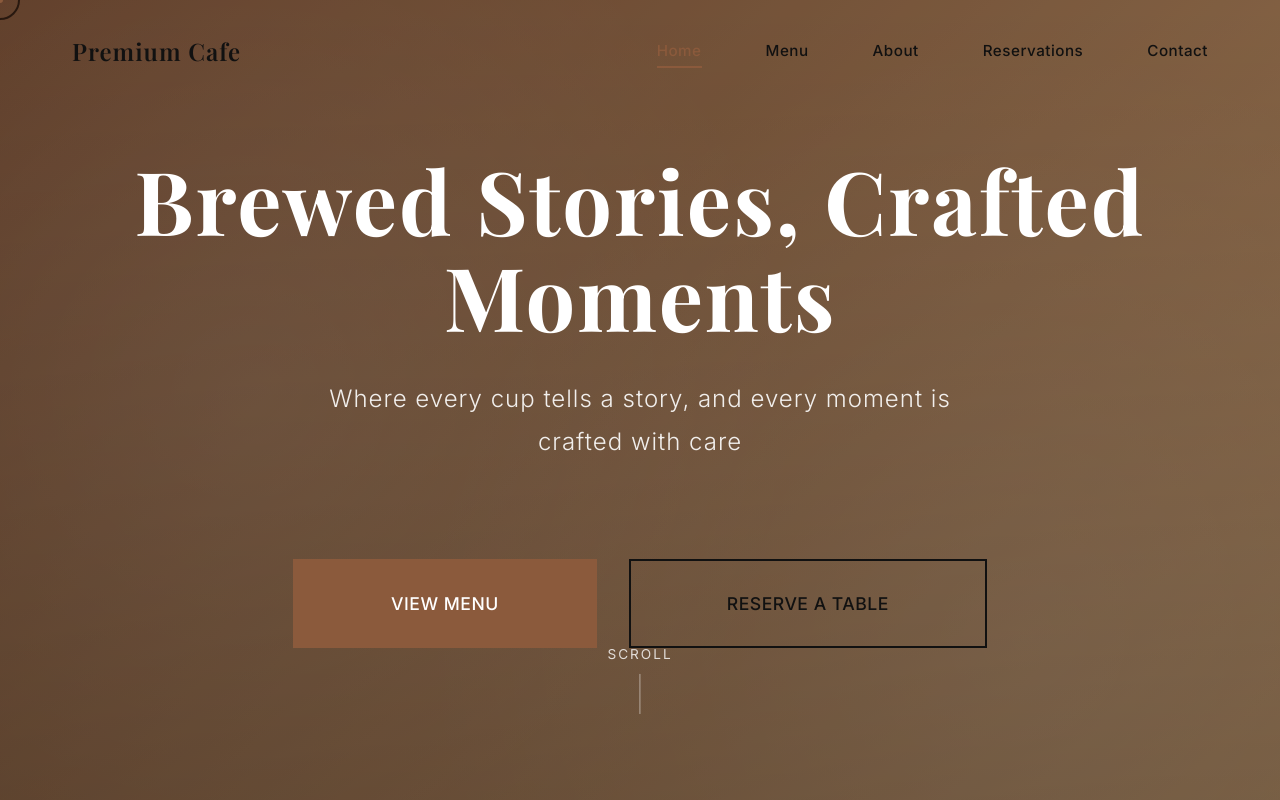
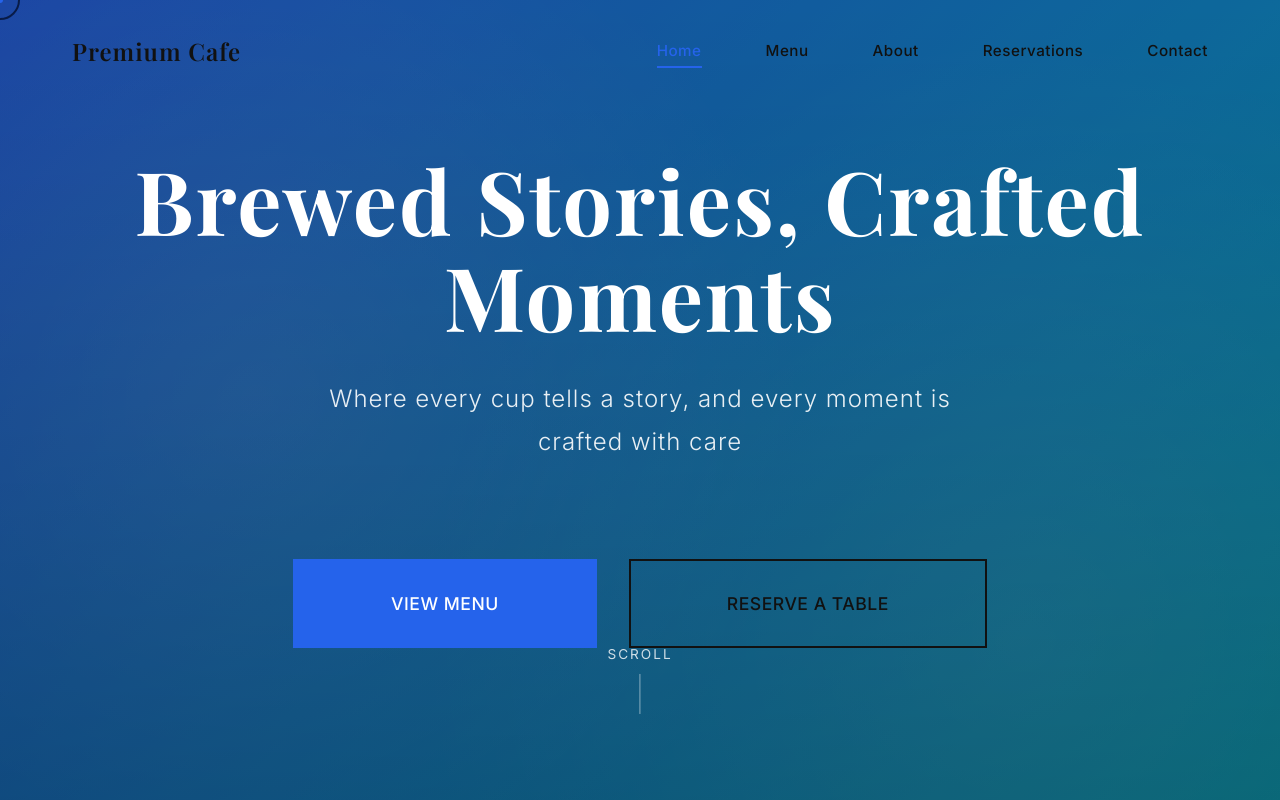
Before and after one commit to DualSparkStudio/116-cafe, a React (Vite) app: page / in a window 1280 px wide. Shown: the top 800 px of the page. Built offline with nearby package versions, Linux system fonts and the light colour scheme.

Commit message:
Refactor dependencies and update styles for Premium Cafe website. Replace deprecated '@studio-freight/lenis' with 'lenis' package, and adjust GSAP integration for smooth scrolling. Update color scheme to a modern blue/teal theme across various components and pages, enhancing visual consistency.

```diff
--- a/src/App.jsx
+++ b/src/App.jsx
@@ -1,6 +1,8 @@
 import { BrowserRouter as Router, Routes, Route } from 'react-router-dom'
 import { useEffect } from 'react'
-import Lenis from '@studio-freight/lenis'
+import Lenis from 'lenis'
+import { gsap } from 'gsap'
+import { ScrollTrigger } from 'gsap/ScrollTrigger'
 import AOS from 'aos'
 import 'aos/dist/aos.css'
 
@@ -38,6 +40,9 @@ function App() {
       offset: 100
     })
 
+    // Register GSAP ScrollTrigger plugin
+    gsap.registerPlugin(ScrollTrigger)
+
     // Initialize Lenis smooth scroll
     const lenis = new Lenis({
       duration: 1.2,
@@ -48,8 +53,15 @@ function App() {
       wheelMultiplier: 1,
       smoothTouch: false,
       touchMultiplier: 2,
+      infinite: false,
     })
 
+    // Integrate Lenis with GSAP ScrollTrigger
+    lenis.on('scroll', (e) => {
+      ScrollTrigger.update()
+    })
+
+    // RAF loop for smooth scrolling
     function raf(time) {
       lenis.raf(time)
       requestAnimationFrame(raf)
@@ -57,8 +69,14 @@ function App() {
 
     requestAnimationFrame(raf)
 
+    // Refresh ScrollTrigger after a short delay to ensure everything is loaded
+    setTimeout(() => {
+      ScrollTrigger.refresh()
+    }, 100)
+
     return () => {
       lenis.destroy()
+      ScrollTrigger.getAll().forEach(trigger => trigger.kill())
     }
   }, [])
 
--- a/src/components/CustomCursor.css
+++ b/src/components/CustomCursor.css
@@ -15,7 +15,7 @@
   width: 60px;
   height: 60px;
   border-color: var(--color-accent);
-  background: rgba(212, 165, 116, 0.1);
+  background: rgba(6, 182, 212, 0.1);
 }
 
 .custom-cursor-dot {
--- a/src/components/sections/About.css
+++ b/src/components/sections/About.css
@@ -35,7 +35,7 @@
   left: 0;
   right: 0;
   bottom: 0;
-  background: linear-gradient(135deg, rgba(139, 90, 60, 0.2) 0%, rgba(212, 165, 116, 0.2) 100%);
+  background: linear-gradient(135deg, rgba(37, 99, 235, 0.2) 0%, rgba(6, 182, 212, 0.2) 100%);
   opacity: 0;
   transition: var(--transition-base);
 }
--- a/src/components/sections/Hero.css
+++ b/src/components/sections/Hero.css
@@ -15,7 +15,7 @@
   left: 0;
   right: 0;
   bottom: 0;
-  background: linear-gradient(135deg, #8B5A3C 0%, #D4A574 100%);
+  background: linear-gradient(135deg, #2563EB 0%, #06B6D4 100%);
   z-index: 0;
 }
 
--- a/src/components/sections/ReservationCTA.css
+++ b/src/components/sections/ReservationCTA.css
@@ -10,7 +10,7 @@
   left: 0;
   right: 0;
   bottom: 0;
-  background: linear-gradient(135deg, #8B5A3C 0%, #D4A574 100%);
+  background: linear-gradient(135deg, #2563EB 0%, #06B6D4 100%);
   z-index: 0;
 }
 
--- a/src/pages/About.css
+++ b/src/pages/About.css
@@ -3,7 +3,7 @@
 }
 
 .about-hero {
-  background: linear-gradient(135deg, #8B5A3C 0%, #D4A574 100%);
+  background: linear-gradient(135deg, #2563EB 0%, #06B6D4 100%);
   color: var(--color-bg-light);
   text-align: center;
   padding: var(--spacing-xxl) 0;
--- a/src/pages/Contact.css
+++ b/src/pages/Contact.css
@@ -3,7 +3,7 @@
 }
 
 .contact-hero {
-  background: linear-gradient(135deg, #8B5A3C 0%, #D4A574 100%);
+  background: linear-gradient(135deg, #2563EB 0%, #06B6D4 100%);
   color: var(--color-bg-light);
   text-align: center;
   padding: var(--spacing-xxl) 0;
--- a/src/pages/Menu.css
+++ b/src/pages/Menu.css
@@ -3,7 +3,7 @@
 }
 
 .menu-hero {
-  background: linear-gradient(135deg, #8B5A3C 0%, #D4A574 100%);
+  background: linear-gradient(135deg, #2563EB 0%, #06B6D4 100%);
   color: var(--color-bg-light);
   text-align: center;
   padding: var(--spacing-xxl) 0;
--- a/src/pages/Reservations.css
+++ b/src/pages/Reservations.css
@@ -3,7 +3,7 @@
 }
 
 .reservations-hero {
-  background: linear-gradient(135deg, #8B5A3C 0%, #D4A574 100%);
+  background: linear-gradient(135deg, #2563EB 0%, #06B6D4 100%);
   color: var(--color-bg-light);
   text-align: center;
   padding: var(--spacing-xxl) 0;
--- a/src/pages/admin/AdminDashboard.jsx
+++ b/src/pages/admin/AdminDashboard.jsx
@@ -35,28 +35,28 @@ const AdminDashboard = () => {
       value: stats.totalMenuItems,
       icon: '☕',
       link: '/admin/menu',
-      color: '#8B5A3C'
+      color: '#2563EB'
     },
     {
       title: "Today's Reservations",
       value: stats.todayReservations,
       icon: '📅',
       link: '/admin/reservations',
-      color: '#D4A574'
+      color: '#06B6D4'
     },
     {
       title: 'Pending Reservations',
       value: stats.pendingReservations,
       icon: '⏳',
       link: '/admin/reservations',
-      color: '#8B5A3C'
+      color: '#2563EB'
     },
     {
       title: 'Total Reservations',
       value: stats.totalReservations,
       icon: '📋',
       link: '/admin/reservations',
-      color: '#D4A574'
+      color: '#06B6D4'
     }
   ]
 
--- a/src/styles/index.css
+++ b/src/styles/index.css
@@ -5,14 +5,14 @@
 }
 
 :root {
-  /* Colors - Inspired by premium warm neutrals */
-  --color-primary: #8B5A3C;
-  --color-accent: #D4A574;
+  /* Colors - Modern blue/teal theme */
+  --color-primary: #2563EB;
+  --color-accent: #06B6D4;
   --color-text: #111111;
   --color-text-light: #666666;
-  --color-bg: #FAF8F5;
+  --color-bg: #F8FAFC;
   --color-bg-light: #FFFFFF;
-  --color-border: #E8E5E0;
+  --color-border: #E2E8F0;
   --color-overlay: rgba(0, 0, 0, 0.4);
 
   /* Typography */
@@ -39,7 +39,27 @@
 }
 
 html {
-  scroll-behavior: smooth;
+  scroll-behavior: auto;
+}
+
+html.lenis {
+  height: auto;
+}
+
+.lenis.lenis-smooth {
+  scroll-behavior: auto !important;
+}
+
+.lenis.lenis-smooth [data-lenis] {
+  scroll-behavior: auto !important;
+}
+
+.lenis.lenis-stopped {
+  overflow: hidden;
+}
+
+.lenis.lenis-scrolling iframe {
+  pointer-events: none;
 }
 
 body {
@@ -50,6 +70,13 @@ body {
   -webkit-font-smoothing: antialiased;
   -moz-osx-font-smoothing: grayscale;
   overflow-x: hidden;
+  margin: 0;
+  padding: 0;
+}
+
+html,
+body {
+  height: 100%;
 }
 
 /* Typography */
```
Also changed, not shown: package.json (+10 -10 lines), 1 other file (tests, documents, lock files or other folders).
